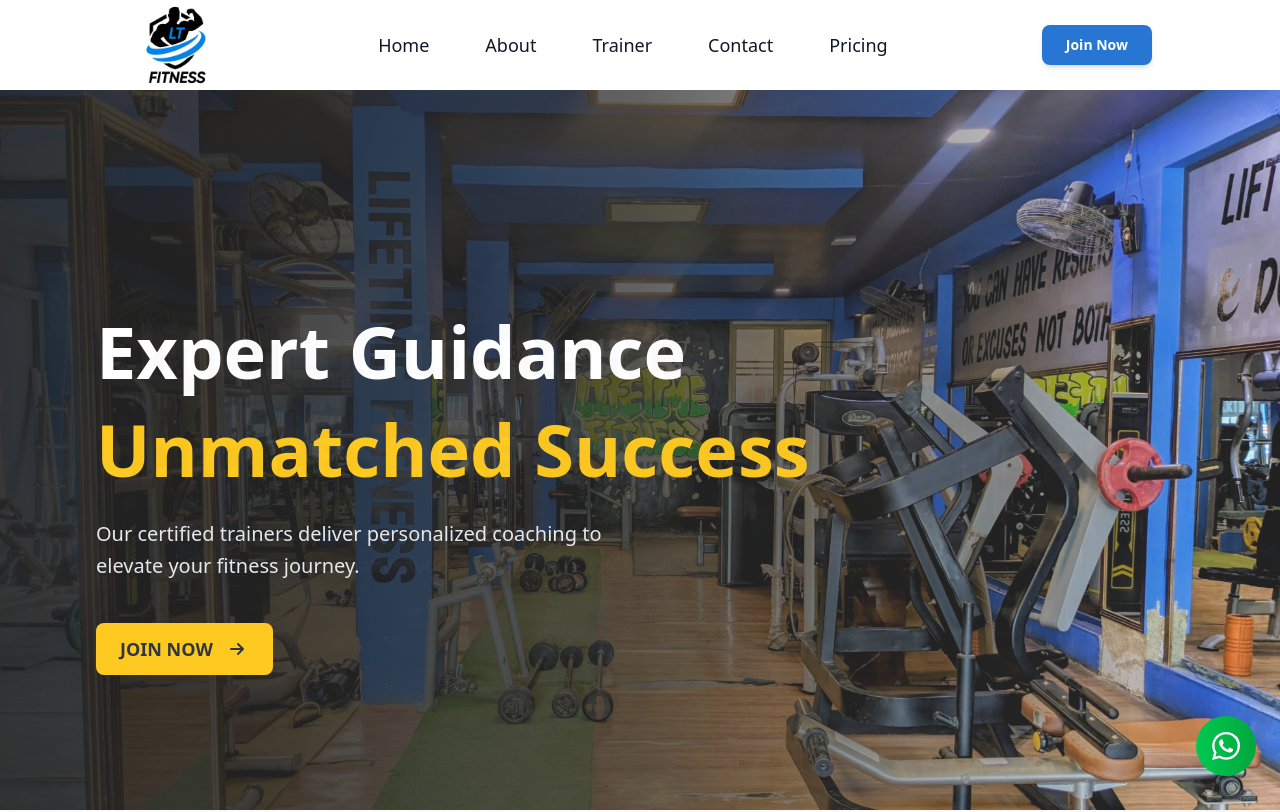
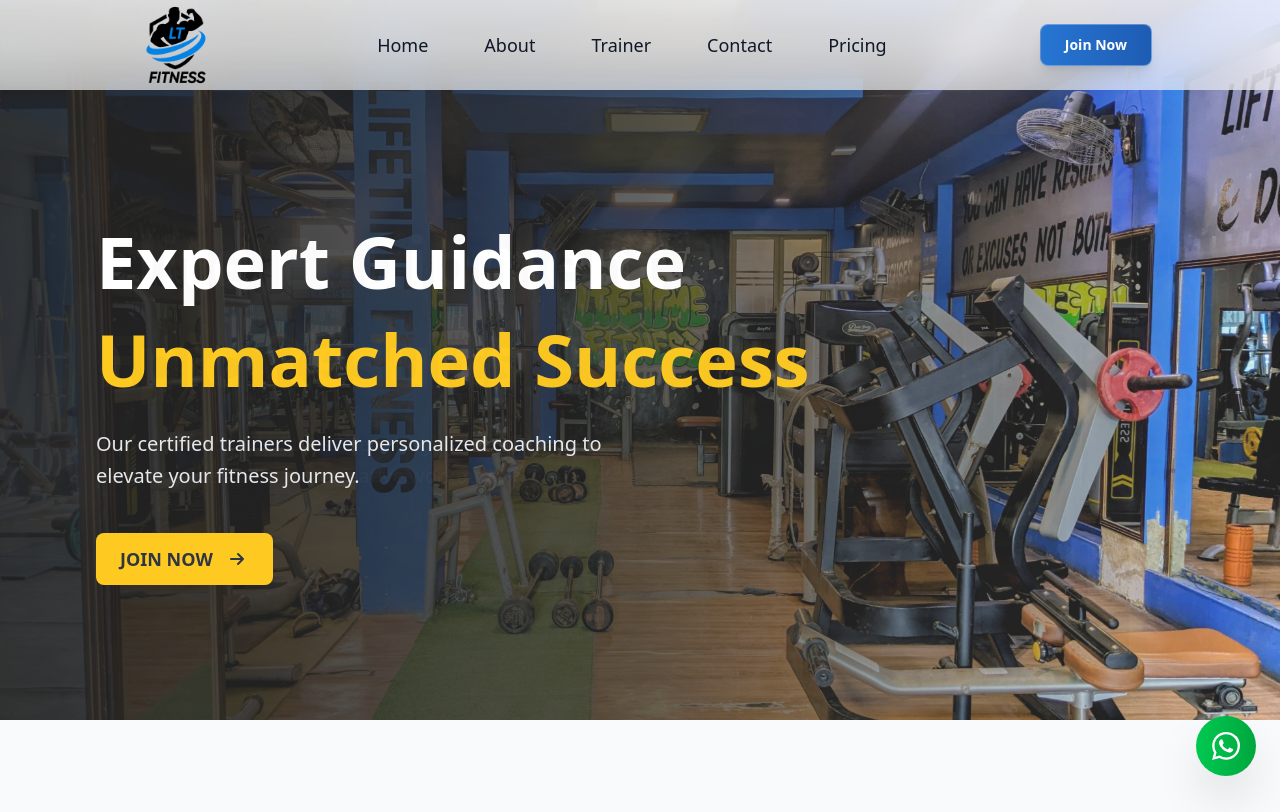
Before and after one commit to MubashirACode/lifetime, a React (Vite) app: page / in a window 1280 px wide. Shown: the top 812 px of the page. Built offline with nearby package versions, Linux system fonts and the light colour scheme.

Commit message:
Add Whatsapp Link for prising and trainer button

```diff
--- a/src/components/Navbar.jsx
+++ b/src/components/Navbar.jsx
@@ -1,12 +1,10 @@
 import React, { useState, useEffect } from 'react';
 import { Menu, X } from 'lucide-react';
-
 
 export const Navbar = () => {
   const [isOpen, setIsOpen] = useState(false);
   const [scrolled, setScrolled] = useState(false);
 
-  // Scroll effect
   useEffect(() => {
     const handleScroll = () => {
       setScrolled(window.scrollY > 20);
@@ -18,32 +16,42 @@ export const Navbar = () => {
   return (
     <nav
       className={`
-        sticky top-0 z-50 h-[90px] w-full px-4 md:px-16 lg:px-24 xl:px-32
-        flex items-center justify-between transition-all duration-500
+        fixed top-0 left-0 right-0 z-[100] h-[90px]
+        px-4 md:px-16 lg:px-24 xl:px-32
+        flex items-center justify-between
+        transition-all duration-500
         ${scrolled
-          ? 'bg-white/80 backdrop-blur-lg shadow-lg border-b border-gray-100'
-          : 'bg-white'
+          ? 'bg-white/75 backdrop-blur-xl shadow-xl border-b border-white/20'
+          : 'bg-white/65 backdrop-blur-2xl'
         }
+        before:absolute before:inset-0 before:bg-gradient-to-b before:from-white/50 before:to-transparent before:pointer-events-none
       `}
+      style={{
+        backdropFilter: 'blur(20px)',
+        WebkitBackdropFilter: 'blur(20px)',
+      }}
     >
+      {/* Inner Glow */}
+      <div className="absolute inset-0 bg-gradient-to-t from-transparent via-white/10 to-transparent pointer-events-none" />
+
       {/* Logo */}
       <img
         src="/logo2.webp"
         loading="lazy"
         alt="Lifetime Fitness"
-        className="w-20 md:w-24 lg:w-24  cursor-pointer transition-all duration-300"
+        className="relative z-10 w-20 md:w-24 lg:w-24 cursor-pointer"
       />
 
       {/* Desktop Menu */}
-      <ul className="hidden md:flex items-center gap-6 lg:gap-10 text-gray-900 text-base lg:text-lg font-medium">
+      <ul className="hidden md:flex items-center gap-6 lg:gap-10 text-gray-900 text-base lg:text-lg font-medium relative z-10">
         {['Home', 'About', 'Trainer', 'Contact', 'Pricing'].map((item) => (
           <li key={item} className="relative">
             <a
               href={`#${item.toLowerCase()}`}
-              className="px-2 py-1 hover:text-blue-600 transition-colors duration-300
+              className="px-2 py-1 hover:text-[#2776d3] transition-colors duration-300
                          after:content-[''] after:absolute after:bottom-0 after:left-0
-                         after:h-[3px] after:w-full after:bg-blue-600 after:scale-x-0
-                         after:origin-left after:transition-transform after:duration-300
+                         after:h-[3px] after:w-full after:bg-gradient-to-r after:from-[#2776d3] after:to-[#1e5cb3]
+                         after:scale-x-0 after:origin-left after:transition-transform after:duration-300
                          hover:after:scale-x-100"
             >
               {item}
@@ -53,20 +61,16 @@ export const Navbar = () => {
       </ul>
 
       {/* Join Button */}
-      <a href="#contact" className='block'>
-        <button
-          type="button"
-          className=" bg-[#2776d3] hover:bg-yellow-400 text-white hover:text-gray-900  hidden cursor-pointer md:inline  font-bold text-sm px-6 py-2.5 rounded-lg
-                   hover:bg-blue-700 active:scale-95 transition-all duration-300 shadow-md hover:shadow-lg"
-        >
+      <a href="#contact" className="relative z-10">
+        <button className="hidden md:inline bg-gradient-to-r from-[#2776d3] to-[#1e5cb3] hover:from-[#1e5cb3] hover:to-[#2776d3] text-white font-bold text-sm px-6 py-2.5 rounded-lg active:scale-95 transition-all shadow-lg hover:shadow-xl border border-white/30">
           Join Now
         </button>
       </a>
-      {/* Mobile Menu Toggle */}
+
+      {/* Mobile Toggle */}
       <button
-        aria-label="menu-btn"
         onClick={() => setIsOpen(!isOpen)}
-        className="md:hidden text-gray-900 active:scale-90 transition-all duration-300"
+        className="md:hidden text-gray-900 active:scale-90 transition-all relative z-10"
       >
         {isOpen ? <X size={30} /> : <Menu size={30} />}
       </button>
@@ -74,30 +78,28 @@ export const Navbar = () => {
       {/* Mobile Menu */}
       <div
         className={`
-          absolute top-[90px] left-0 w-full bg-white/95 backdrop-blur-lg p-6 md:hidden
-          shadow-xl border-t border-gray-100 transition-all duration-300 ease-in-out
+          fixed top-[90px] left-0 right-0
+          bg-white/70 backdrop-blur-2xl p-6 md:hidden
+          shadow-2xl border-t border-white/20 transition-all duration-300
           ${isOpen ? 'opacity-100 translate-y-0' : 'opacity-0 -translate-y-4 pointer-events-none'}
         `}
+        style={{
+          backdropFilter: 'blur(20px)',
+          WebkitBackdropFilter: 'blur(20px)',
+        }}
       >
         <ul className="flex flex-col items-center gap-6 text-gray-900 text-lg font-medium">
           {['Home', 'About', 'Trainer', 'Contact'].map((item) => (
             <li key={item}>
-              <a
-                href={`#${item.toLowerCase()}`}
-                onClick={() => setIsOpen(false)}
-                className="hover:text-blue-600 transition-colors duration-300"
-              >
+              <a href={`#${item.toLowerCase()}`} onClick={() => setIsOpen(false)} className="hover:text-[#2776d3]">
                 {item}
               </a>
             </li>
           ))}
         </ul>
-        <a href="#contact" className='block'>
-          <button className="mt-4 w-full bg-[#2776d3] hover:bg-yellow-400 text-white hover:text-gray-900 font-bold py-4 rounded-xl transition-all shadow-lg hover:shadow-xl hover:scale-105">
-            Contact Now
-          </button>
-
-        </a>
+        <button className="mt-4 w-full bg-gradient-to-r from-[#2776d3] to-[#1e5cb3] text-white font-bold py-4 rounded-xl shadow-lg hover:shadow-xl hover:scale-105 border border-white/30">
+          Contact Now
+        </button>
       </div>
     </nav>
   );
--- a/src/components/Trainer.jsx
+++ b/src/components/Trainer.jsx
@@ -58,6 +58,7 @@ const trainers = [
 
 export default function Trainer() {
   const [hovered, setHovered] = useState(null);
+  const phoneNumber = "923040240020";
 
   const maleTrainers = trainers.filter(t => !t.gender || t.gender !== 'female');
   const femaleTrainers = trainers.filter(t => t.gender === 'female');
@@ -149,9 +150,15 @@ export default function Trainer() {
                           )}
                         </div>
                       </div>
-                      <a href="#contact" className='block mt-auto pt-6'> {/* Use mt-auto to push button to bottom */}
-                        <button className="w-full bg-[#2776d3] text-white hover:bg-yellow-400 hover:text-gray-900 font-bold py-4 rounded-xl transition-all shadow-lg hover:shadow-xl hover:scale-105">
-                          Book Session
+                      <a
+                        href={`https://wa.me/${phoneNumber}?text=${encodeURIComponent()}`}
+                        target="_blank"
+                        rel="noopener noreferrer"
+                        className="mt-auto py-6"
+
+                      > {/* Use mt-auto to push button to bottom */}
+                        <button className=" cursor-pointer w-full bg-[#2776d3] text-white hover:bg-yellow-400 hover:text-gray-900 font-bold py-4 rounded-xl transition-all shadow-lg hover:shadow-xl hover:scale-105">
+                          Book Session on WhatsApp
                         </button>
                       </a>
                     </div>
@@ -249,9 +256,15 @@ export default function Trainer() {
                       </div>
 
                       {/* CTA Button */}
-                      <a href="#contact" className="block mt-auto pt-6"> {/* Use mt-auto to push button to bottom */}
-                        <button className="w-full bg-[#2776d3] text-white hover:bg-yellow-400 hover:text-gray-900 font-bold py-4 rounded-xl transition-all shadow-lg hover:shadow-xl hover:scale-105">
-                          Book Session
+                      <a
+                        href={`https://wa.me/${phoneNumber}?text=${encodeURIComponent()}`}
+                        target="_blank"
+                        rel="noopener noreferrer"
+                        className="mt-auto py-6"
+
+                      > {/* Use mt-auto to push button to bottom */}
+                        <button className="w-full cursor-pointer bg-[#2776d3] text-white hover:bg-yellow-400 hover:text-gray-900 font-bold py-4 rounded-xl transition-all shadow-lg hover:shadow-xl hover:scale-105">
+                        Book Session on WhatsApp
                         </button>
                       </a>
                     </div>
```
Also changed, not shown: src/components/Pricing.jsx (+73 -7 lines).
